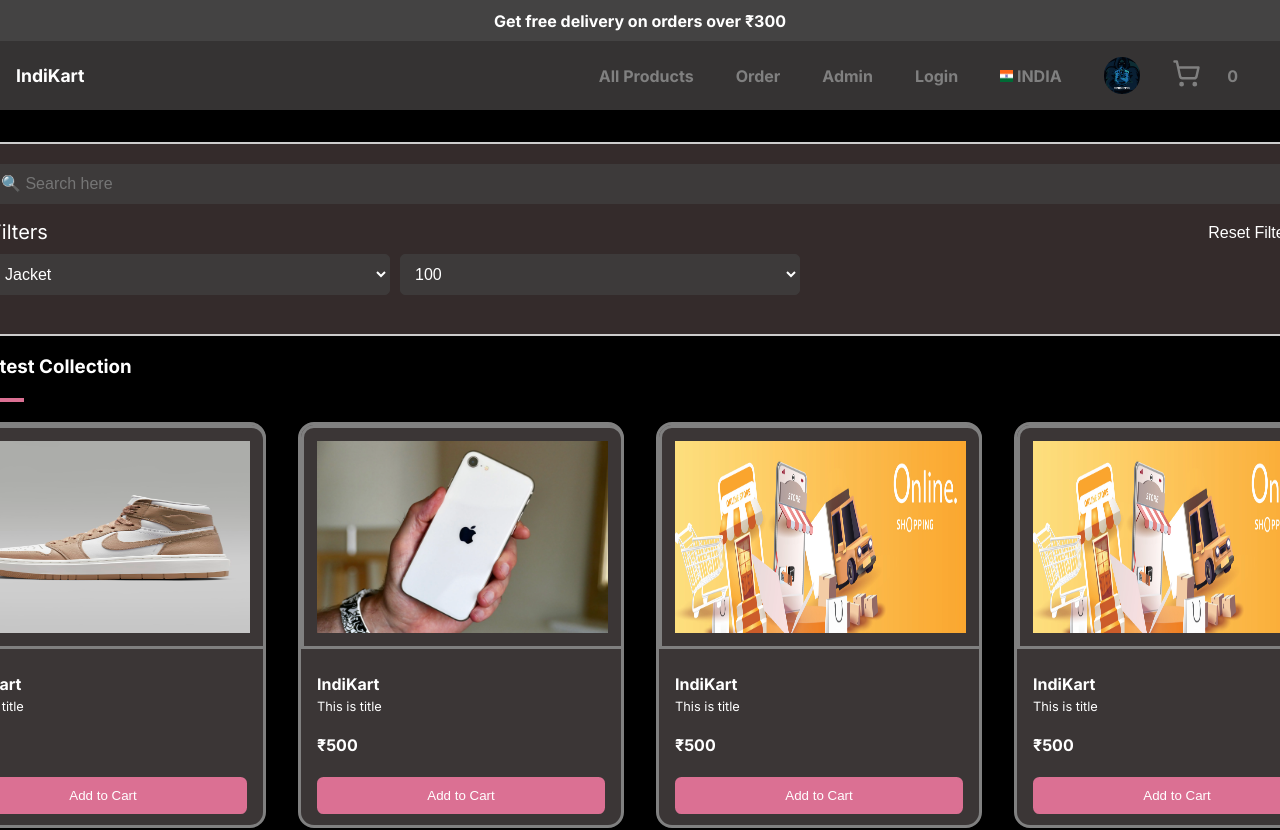
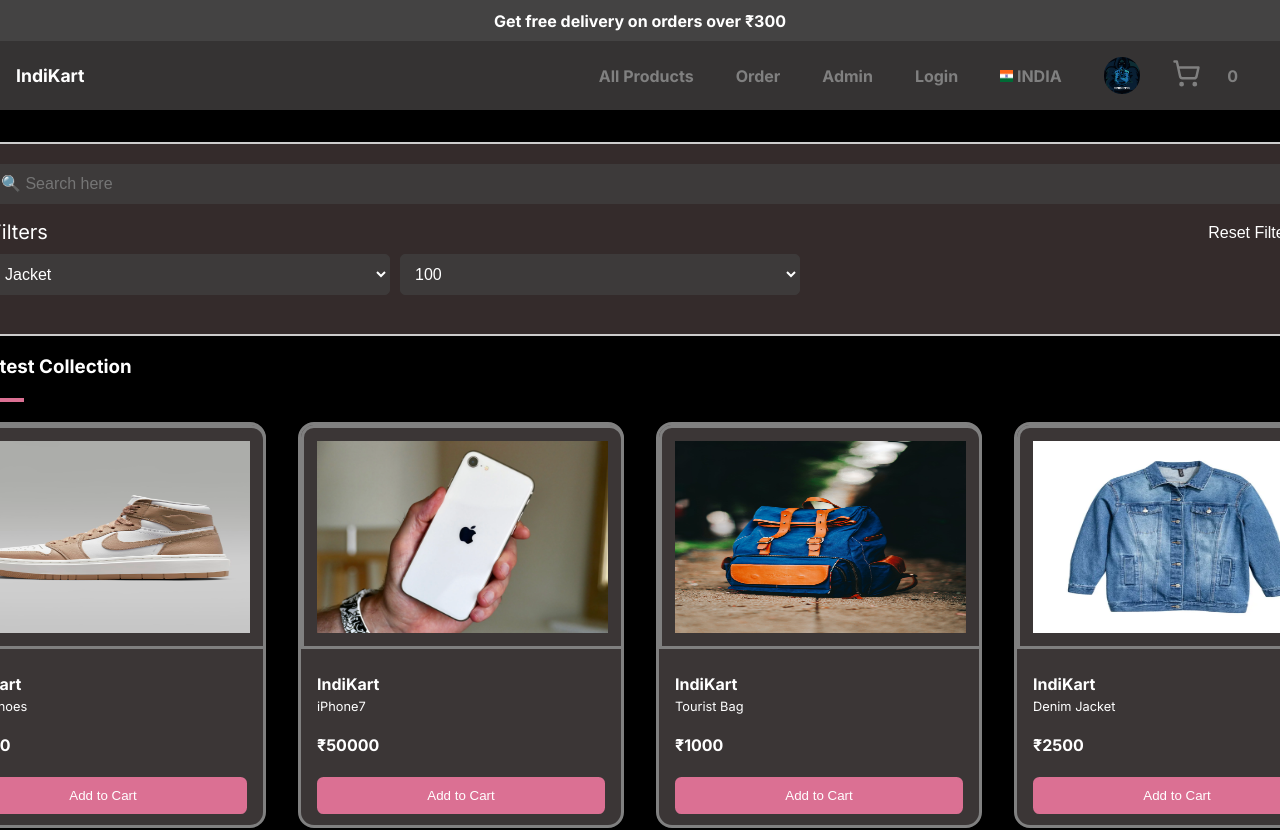
Before and after one commit to khushi-chaudhary29/IndiKart, a Next.js app: page /allproduct in a window 1280 px wide. Shown: the top 830 px of the page. Built offline with nearby package versions, Linux system fonts and the light colour scheme.

Commit message:
editing on productcard and product info by khushi

```diff
--- a/src/app/page.module.css
+++ b/src/app/page.module.css
@@ -26,6 +26,7 @@
   outline: none;
   font-size: 16px;
   background-color: rgb(61, 58, 58);
+  color: white;
 }
 
 
@@ -78,6 +79,7 @@
   border: 1px solid rgb(61, 58, 58);
   padding: 10px;
   color: white;
+  cursor: pointer;
 }
 
 .search_number {
@@ -89,6 +91,7 @@
   border: 1px solid rgb(61, 58, 58);
   padding: 10px;
   color: white;
+  cursor: pointer;
 }
 
 .search_dropdown {
@@ -99,9 +102,10 @@
 }
 
 /* Product Card */
-.ProductCard{
+.ProductCard {
   margin-bottom: 1rem;
 }
+
 .PCmainheadinghr {
   border: 2px solid palevioletred;
   margin: 20px 0px;
@@ -402,7 +406,8 @@
   border-color: rgb(59, 54, 54) rgb(59, 54, 54) rgb(38, 213, 38) rgb(59, 54, 54);
   cursor: pointer;
 }
-.AdminEditButton{
+
+.AdminEditButton {
   color: #fff;
 }
 
@@ -641,7 +646,7 @@
   background-color: rgb(59, 54, 54);
   border-radius: 1rem;
   width: 20rem;
-  height: 31rem;
+  height: 32rem;
   margin: auto;
   margin-bottom: 2rem;
 
@@ -662,6 +667,7 @@
   height: 2rem;
   margin-top: 0.3rem;
   margin-bottom: 0.3rem;
+  color: white;
 
 
 }
@@ -673,6 +679,7 @@
   margin-top: 1rem;
   margin-bottom: 1rem;
   border: rgb(91, 80, 80);
+  color: white;
 }
 
 .AddProductButton {
@@ -682,46 +689,52 @@
   width: 18rem;
   color: black;
   margin-left: 1rem;
+  padding: 0.7rem;
 }
+
 /*model*/
-.container_form{
+.container_form {
   position: relative;
   top: 8rem;
-  margin:10rem;
+  margin: 10rem;
   margin-left: 38rem;
   background-color: white;
   height: 26rem;
   width: 20rem;
   margin-top: 1rem;
   border-radius: 1rem;
-  font-weight:700;
+  font-weight: 700;
 
 }
 
-.abc{
+.abc {
   position: relative;
   top: 0.5rem;
 }
-.fullname{
+
+.fullname {
 
   border-radius: .4rem;
   margin-left: .5rem;
   height: 2rem;
   width: 18rem;
 }
-.address{
+
+.address {
   border-radius: .4rem;
   margin-left: .5rem;
   height: 2rem;
   width: 18rem;
 }
-.Mo.numbe{
+
+.Mo.numbe {
   border-radius: .4rem;
   margin-left: .5rem;
   height: 2rem;
   width: 18rem;
 }
-.pinnumber{
+
+.pinnumber {
   border-radius: .4rem;
   margin-left: .5rem;
   height: 2rem;
@@ -734,7 +747,8 @@
   height: 2rem;
   width: 18rem;
 }
-.button{
+
+.button {
   display: flex;
   margin-top: 1rem;
   justify-content: center;
@@ -746,27 +760,29 @@
   margin-left: 1rem;
   background-color: blueviolet;
 }
+
 /*contact*/
-.containerform{
+.containerform {
   position: relative;
   top: 8rem;
-  margin:10rem;
+  margin: 10rem;
   margin-left: 38rem;
   background-color: white;
   height: 28rem;
   width: 30rem;
   margin-top: 1rem;
   border-radius: 1rem;
-  font-weight:700;
+  font-weight: 700;
 }
-.heading{
+
+.heading {
   display: flex;
   justify-content: center;
   padding-top: 2rem;
   font-size: 1.5rem;
 }
 
-.fullname{
+.fullname {
   border-radius: 1rem;
   margin-left: .5rem;
   height: 2rem;
@@ -774,7 +790,8 @@
   margin-left: 2.5rem;
   margin-bottom: 1rem;
 }
-.email{
+
+.email {
   border-radius: 1rem;
   margin-left: .5rem;
   height: 2rem;
@@ -782,7 +799,8 @@
   margin-bottom: 1rem;
   margin-left: 2.5rem;
 }
-.number{
+
+.number {
   border-radius: 1rem;
   margin-left: .5rem;
   height: 2rem;
@@ -790,14 +808,16 @@
   margin-bottom: 1rem;
   margin-left: 2.5rem;
 }
-.query{
+
+.query {
   border-radius: .8rem;
   height: 4rem;
   width: 22.5rem;
   margin-bottom: 1rem;
   margin-left: 4rem;
 }
-.button{
+
+.button {
   display: flex;
   margin-top: 1rem;
   justify-content: center;
@@ -809,52 +829,63 @@
   margin-left: 8rem;
   background-color: blueviolet;
 }
-.contactus{
+
+.contactus {
 
   text-align: center;
   align-items: center;
   margin-top: 1.5rem;
 }
+
 /* Product Info*/
-.smallcontainer{
+.smallcontainer {
   margin: 6.25rem auto;
   width: 75%;
 }
-.pic{
+
+.PIimage {
   max-width: 18rem;
   float: left;
   border-radius: 0.1rem;
   margin-right: 1.8rem;
   border: 2rem solid black;
 }
-.col_2 h3{
+
+.col_2 h3 {
   font-size: 1.25rem;
   padding: 1.25rem;
-  color: #fff;
+  color: rgb(101, 99, 99);
+  margin-top: 2rem;
 }
-.col_2 h4{
+
+.col_2 h4 {
   font-size: 1.12rem;
   padding: 1.25rem;
   color: #e91e;
 }
-.col_2 p{
+
+.col_2 p {
   font-size: 1rem;
   padding: 1.25rem;
-  color: #fff ;
+  color: #fff;
 
 }
-.col_2 p line{
+
+.col_2 p line {
   border-bottom: 2rem solid black;
   width: 2rem;
 }
-.col_2 button{
+
+.col_2 button {
   padding: 1.25rem;
   color: black;
   background-color: #e91e;
   margin-top: 1.2rem;
+  margin-left: 55rem;
 }
+
 /* About*/
-.heading{
+.heading {
   width: 90%;
   justify-content: center;
   align-items: center;
@@ -862,27 +893,30 @@
   margin: 5rem auto;
   padding: 5rem;
 }
-.heading h1{
+
+.heading h1 {
   font-size: 4rem;
   margin-bottom: 2.5rem;
   position: relative;
 }
 
-.heading h1::after{
+.heading h1::after {
   content: "";
-   width: 20%;
+  width: 20%;
   height: 1.5rem;
   display: block;
-  margin:0 auto;
+  margin: 0 auto;
   background-color: #e91e;
 
 }
-.heading p{
+
+.heading p {
   font-size: 2rem;
   color: black;
 }
+
 /* return */
-.heading{
+.heading {
   width: 90%;
   justify-content: center;
   align-items: center;
@@ -890,22 +924,24 @@
   margin: 5rem auto;
   padding: 5rem;
 }
-.heading h1{
+
+.heading h1 {
   font-size: 4rem;
   margin-bottom: 2.5rem;
   position: relative;
 }
 
-.heading h1::after{
+.heading h1::after {
   content: "";
-   width: 20%;
+  width: 20%;
   height: 1.5rem;
   display: block;
-  margin:0 auto;
+  margin: 0 auto;
   background-color: #e91e;
 
 }
-.heading p{
+
+.heading p {
   font-size: 2rem;
   color: black;
 }
--- a/src/components/ProductCard.js
+++ b/src/components/ProductCard.js
@@ -15,8 +15,8 @@
             <img src="./shoes.jpeg" alt="" className={styles.PCimage} />
             <div className={styles.PCcardcontent}>
               <h4 className={styles.PClogo}>IndiKart</h4>
-              <p className={styles.PCtitle}>This is title</p>
-              <h4 className={styles.PCrate}>&#8377;500</h4>
+              <p className={styles.PCtitle}>Nike Shoes</p>
+              <h4 className={styles.PCrate}>&#8377;5000</h4>
               <Link href='/productinfo'><button className={styles.PCbutton}>Add to Cart</button></Link>
             </div>
 
@@ -25,28 +25,28 @@
             <img src="./iphone.webp" alt="" className={styles.PCimage} />
             <div className={styles.PCcardcontent}>
               <h4 className={styles.PClogo}>IndiKart</h4>
-              <p className={styles.PCtitle}>This is title</p>
-              <h4 className={styles.PCrate}>&#8377;500</h4>
+              <p className={styles.PCtitle}>iPhone7</p>
+              <h4 className={styles.PCrate}>&#8377;50000</h4>
               <button className={styles.PCbutton}>Add to Cart</button>
             </div>
 
           </div>
           <div className={styles.PCCard}>
-            <img src="./herosection image.jpg" alt="" className={styles.PCimage} />
+            <img src="./bag.jpg" alt="" className={styles.PCimage} />
             <div className={styles.PCcardcontent}>
               <h4 className={styles.PClogo}>IndiKart</h4>
-              <p className={styles.PCtitle}>This is title</p>
-              <h4 className={styles.PCrate}>&#8377;500</h4>
+              <p className={styles.PCtitle}>Tourist Bag</p>
+              <h4 className={styles.PCrate}>&#8377;1000</h4>
               <button className={styles.PCbutton}>Add to Cart</button>
             </div>
 
           </div>
           <div className={styles.PCCard}>
-            <img src="./herosection image.jpg" alt="" className={styles.PCimage} />
+            <img src="./h&M.webp" alt="" className={styles.PCimage} />
             <div className={styles.PCcardcontent}>
               <h4 className={styles.PClogo}>IndiKart</h4>
-              <p className={styles.PCtitle}>This is title</p>
-              <h4 className={styles.PCrate}>&#8377;500</h4>
+              <p className={styles.PCtitle}>Denim Jacket</p>
+              <h4 className={styles.PCrate}>&#8377;2500</h4>
               <button className={styles.PCbutton}>Add to Cart</button>
             </div>
 
```
Also changed, not shown: src/app/productinfo/page.js (+7 -9 lines), public/bag.jpg (added), public/h&M.webp (added).
